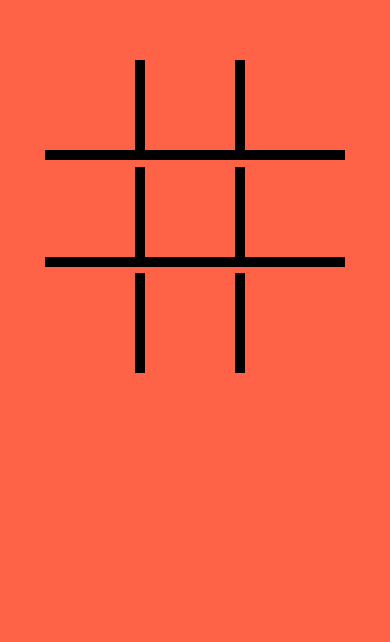
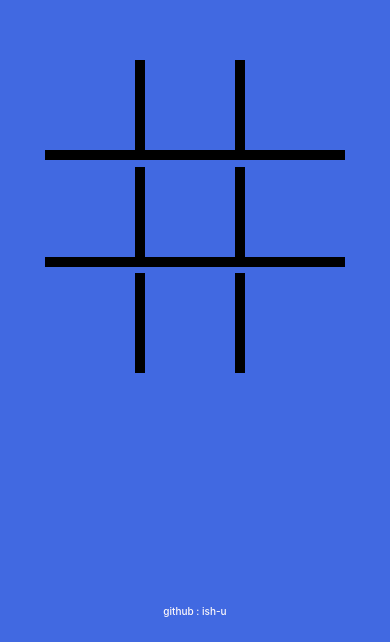
Before and after one commit to ish-u/tic-tac-toe, a React Native app: screen / in a window 390 px wide. Shown: the part 202-844 px from the top of the page. Built offline with nearby package versions, Linux system fonts and the light colour scheme.

Commit message:
added Link; general imporvements

```diff
--- a/App.tsx
+++ b/App.tsx
@@ -3,14 +3,18 @@ import {
   createContext,
   ReactElement,
   ReactNode,
+  useCallback,
   useContext,
   useEffect,
   useReducer,
   useRef,
 } from "react";
 import {
+  Alert,
   Animated,
+  Easing,
   GestureResponderEvent,
+  Linking,
   Pressable,
   StyleSheet,
   Text,
@@ -117,7 +121,7 @@ const initialState: BoardState = {
   ],
   player: "O",
   winner: "IN_PROGRESS",
-  bgColor: PlayerColors.XColor,
+  bgColor: PlayerColors.OColor,
   position: {
     x: 0,
     y: 0,
@@ -262,11 +266,11 @@ const styles = StyleSheet.create({
     z: 1,
   },
   cross: {
-    fontSize: 40,
+    fontSize: 75,
     fontWeight: "900",
   },
   circle: {
-    fontSize: 40,
+    fontSize: 75,
     fontWeight: "900",
   },
   winnerBanner: {
@@ -276,6 +280,18 @@ const styles = StyleSheet.create({
   winnerText: {
     fontSize: 40,
     fontWeight: "500",
+  },
+  link: {
+    position: "absolute",
+    bottom: 25,
+    width: "100%",
+    justifyContent: "center",
+    alignItems: "center",
+  },
+  linkText: {
+    color: "snow",
+    fontWeight: "500",
+    fontSize: 10,
   },
 });
 // ==============================================
@@ -357,7 +373,7 @@ const WinnerBanner = () => {
           type: BoardActionType.ResetBoard,
           payload: {},
         });
-      }, 2000);
+      }, 1000);
       return () => clearTimeout(reset);
     }
   }, [state.winner]);
@@ -375,7 +391,7 @@ const Ripple = () => {
   const { state, dispatch } = useContext(BoardContext);
   const endValue = 10;
   const duration = 200;
-  const positionStyle = StyleSheet.create({
+  const rippleStyle = StyleSheet.create({
     ripple: {
       height: 150,
       width: 150,
@@ -396,6 +412,7 @@ const Ripple = () => {
       Animated.timing(startValue, {
         toValue: endValue,
         duration: duration,
+        easing: Easing.circle,
         useNativeDriver: true,
       }).start(() => {
         startValue.setValue(0);
@@ -410,7 +427,7 @@ const Ripple = () => {
   return (
     <Animated.View
       style={[
-        positionStyle.ripple,
+        rippleStyle.ripple,
         {
           transform: [
             {
@@ -433,14 +450,38 @@ const BoardView = () => {
     </View>
   );
 };
+
+const Link = () => {
+  const url = "https://github.com/ish-u";
+  const handlePress = useCallback(async () => {
+    // Checking if the link is supported for links with custom URL scheme.
+    const supported = await Linking.canOpenURL(url);
+
+    if (supported) {
+      // Opening the link with some app, if the URL scheme is "http" the web link should be opened
+      // by some browser in the mobile
+      await Linking.openURL(url);
+    } else {
+      Alert.alert(`Don't know how to open this URL: ${url}`);
+    }
+  }, [url]);
+  return (
+    <View style={styles.link}>
+      <Text onPress={handlePress} style={styles.linkText}>
+        github : ish-u
+      </Text>
+    </View>
+  );
+};
 // ==============================================
 
 // App
 export default function App() {
   return (
     <BoardProvider>
-      <StatusBar style="inverted" />
+      <StatusBar style="light" />
       <BoardView />
+      <Link />
     </BoardProvider>
   );
 }
--- a/app.json
+++ b/app.json
@@ -7,24 +7,27 @@
     "icon": "./assets/icon.png",
     "userInterfaceStyle": "light",
     "splash": {
-      "image": "./assets/splash.png",
       "resizeMode": "contain",
-      "backgroundColor": "#ffffff"
+      "backgroundColor": "#4169e1"
     },
-    "assetBundlePatterns": [
-      "**/*"
-    ],
+    "assetBundlePatterns": ["**/*"],
     "ios": {
       "supportsTablet": true
     },
     "android": {
       "adaptiveIcon": {
         "foregroundImage": "./assets/adaptive-icon.png",
-        "backgroundColor": "#ffffff"
-      }
+        "backgroundColor": "#4169e1"
+      },
+      "package": "com.ishu.TicTacToe"
     },
     "web": {
       "favicon": "./assets/favicon.png"
+    },
+    "extra": {
+      "eas": {
+        "projectId": "c0a4aded-4a28-4830-b2d0-334a0848439f"
+      }
     }
   }
 }
```
Also changed, not shown: eas.json (added, +18 -0 lines).
